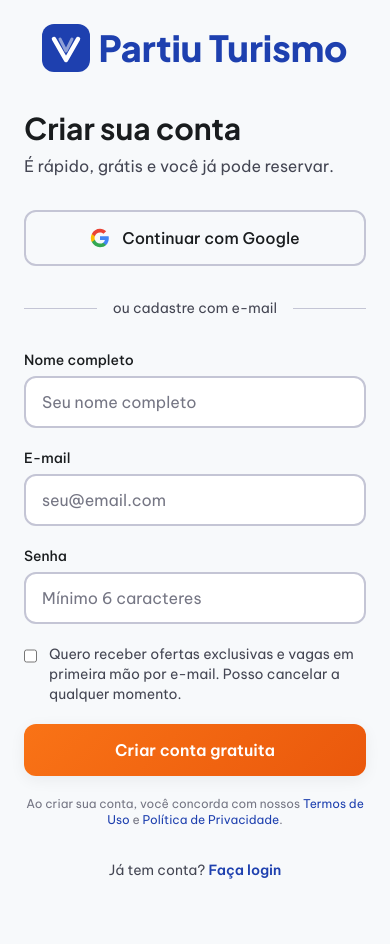
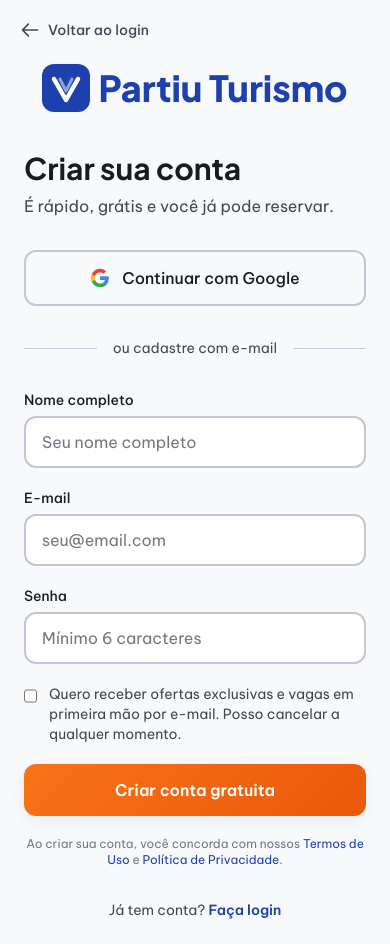
Before and after one commit to novacontathebaldi-eng/passagens-site, a Next.js app: page /cadastro in a window 390 px wide. Before the commit the page ends 904 px from the top, so only its background shows below. Built offline with nearby package versions, Linux system fonts and the light colour scheme; no server answers; the database is empty.

Commit message:
Botão VOLTAR para login e cadastro page

```diff
--- a/src/app/(auth)/cadastro/CadastroClient.tsx
+++ b/src/app/(auth)/cadastro/CadastroClient.tsx
@@ -39,7 +39,14 @@
   };
 
   return (
-    <main className="min-h-screen bg-surface flex">
+    <main className="min-h-screen bg-surface flex relative">
+      {/* Botão Voltar (Mobile) */}
+      <Link href="/login" className="lg:hidden absolute top-5 left-5 flex items-center gap-2 text-sm font-medium text-on-surface-variant hover:text-primary transition-colors z-50">
+        <svg className="w-5 h-5" fill="none" viewBox="0 0 24 24" stroke="currentColor" strokeWidth={2}>
+          <path strokeLinecap="round" strokeLinejoin="round" d="M10 19l-7-7m0 0l7-7m-7 7h18" />
+        </svg>
+        Voltar ao login
+      </Link>
       {/* Left: Image Panel */}
       <div className="hidden lg:block lg:w-1/2 relative overflow-hidden">
         {/* Dynamic background image from admin */}
@@ -100,11 +107,13 @@
       </div>
 
       {/* Right: Signup Form */}
-      <div className="flex-1 flex items-center justify-center p-6 sm:p-12">
+      <div className="flex-1 flex items-start sm:items-center justify-center p-6 pt-16 sm:p-12">
         <div className="w-full max-w-md space-y-8">
           {/* Mobile Logo */}
           <div className="lg:hidden text-center">
-            <Logo logoUrl={logoUrl} companyName={companyName} size="xl" />
+            <Link href="/" className="inline-block focus:outline-none focus-visible:ring-2 focus-visible:ring-primary rounded-xl">
+              <Logo logoUrl={logoUrl} companyName={companyName} size="xl" />
+            </Link>
           </div>
 
           <div>
--- a/src/app/(auth)/login/LoginClient.tsx
+++ b/src/app/(auth)/login/LoginClient.tsx
@@ -40,7 +40,14 @@
   };
 
   return (
-    <main className="min-h-screen bg-surface flex">
+    <main className="min-h-screen bg-surface flex relative">
+      {/* Botão Voltar (Mobile) */}
+      <Link href="/" className="lg:hidden absolute top-5 left-5 flex items-center gap-2 text-sm font-medium text-on-surface-variant hover:text-primary transition-colors z-50">
+        <svg className="w-5 h-5" fill="none" viewBox="0 0 24 24" stroke="currentColor" strokeWidth={2}>
+          <path strokeLinecap="round" strokeLinejoin="round" d="M10 19l-7-7m0 0l7-7m-7 7h18" />
+        </svg>
+        Voltar ao início
+      </Link>
       {/* Left: Image Panel */}
       <div className="hidden lg:block lg:w-1/2 relative overflow-hidden">
         {/* Dynamic background image from admin, fallback to gradient */}
@@ -97,7 +104,9 @@
         <div className="w-full max-w-md space-y-8">
           {/* Mobile Logo */}
           <div className="lg:hidden text-center">
-            <Logo logoUrl={logoUrl} companyName={companyName} size="xl" />
+            <Link href="/" className="inline-block focus:outline-none focus-visible:ring-2 focus-visible:ring-primary rounded-xl">
+              <Logo logoUrl={logoUrl} companyName={companyName} size="xl" />
+            </Link>
           </div>
 
           <div>
```
